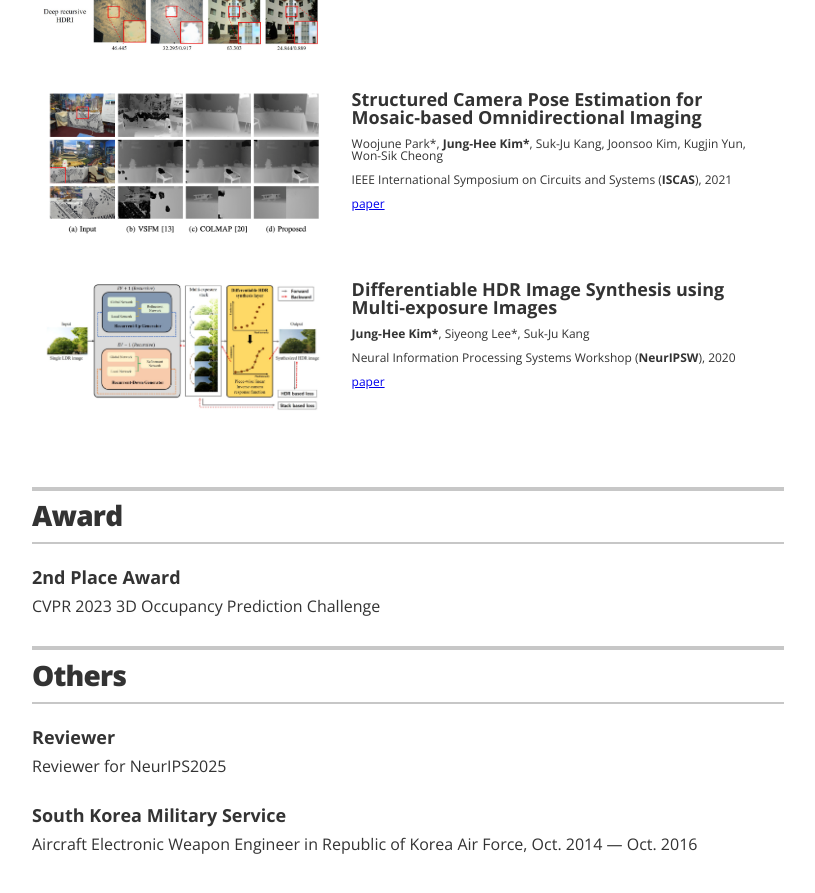
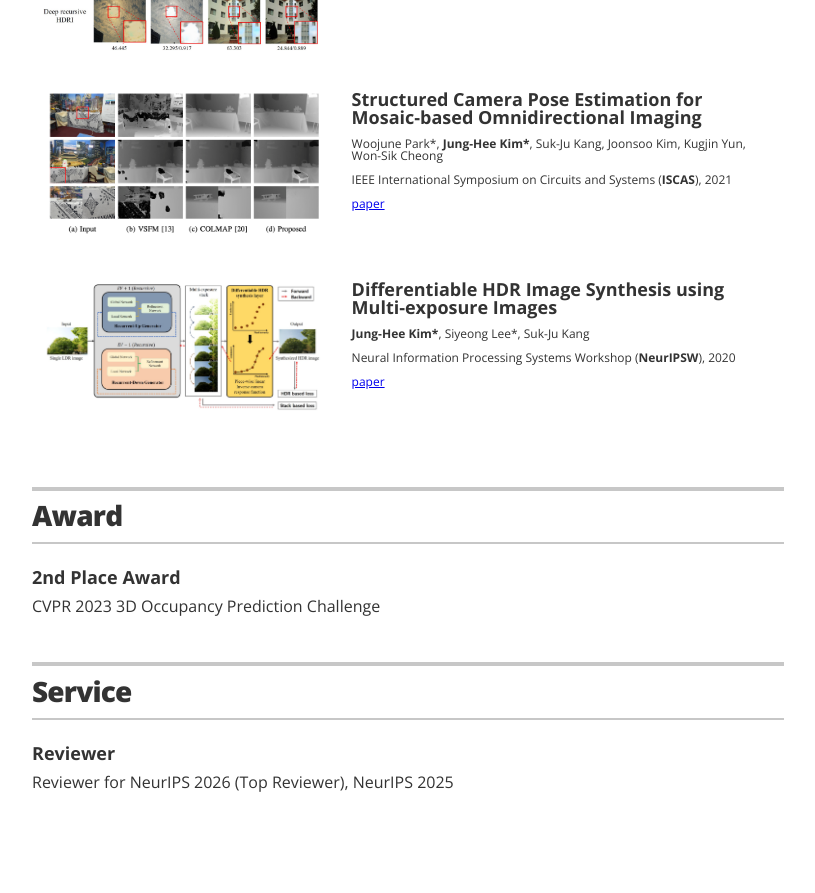
Before and after one commit to JungHeeKim29/jungheekim29.github.io, a Jekyll site: the page built from index.html, in a window 1280 px wide and 900 px high, scrolled down 2449 px. Shown: the top 893 px of the window, without its empty margins (232-1047 px from the left). Built offline with Jekyll 4.4.1, drawn with Linux system fonts in a browser that asks for light colours; after the commit the page ends 3287 px from its top, so only the background shows below that.

Commit message:
Update service section: add NeurIPS 2026 (Top Reviewer) and rename others to service

```diff
--- a/_config.yml
+++ b/_config.yml
@@ -33,7 +33,7 @@ resume_section_experience:      true
 resume_section_education:       true
 resume_section_publication:     true
 resume_section_interests:       true
-resume_section_others:          true
+resume_section_service:         true
 
 # Resume social links
 # uncomment the options you wish to display, and add your own URL
--- a/_data/others.yml
+++ /dev/null
@@ -1,5 +0,0 @@
-# Others
-- name: Reviewer
-  description: "Reviewer for NeurIPS2025"
-- name: South Korea Military Service
-  description: Aircraft Electronic Weapon Engineer in Republic of Korea Air Force, Oct. 2014 &mdash; Oct. 2016
--- /dev/null
+++ b/_data/service.yml
@@ -0,0 +1,3 @@
+# Service
+- name: Reviewer
+  description: "Reviewer for NeurIPS 2026 (Top Reviewer), NeurIPS 2025"
--- a/_layouts/resume.html
+++ b/_layouts/resume.html
@@ -115,21 +115,23 @@
               <p class="resume-item-copy" itemprop="description"> {{award.description }}</p>
             </div>
             {% endfor %}
+      </section>
 
-      {% if site.resume_section_others %}
-      <!-- begin others -->
+      {% if site.resume_section_service or site.resume_section_others %}
+      <!-- begin service -->
       <section class="content-section">
         <header class="section-header">
-          <h2>Others</h2>
+          <h2>Service</h2>
         </header>
 
-          {% for other in site.data.others %}
+          {% assign service_data = site.data.service | default: site.data.others %}
+          {% for item in service_data %}
             <div class="resume-item" >
-              <h3 class="resume-item-details" itemprop="description"> {{other.name }}</h3>
-              <p class="resume-item-copy" itemprop="description"> {{other.description }}</p>
+              <h3 class="resume-item-details" itemprop="description"> {{item.name }}</h3>
+              <p class="resume-item-copy" itemprop="description"> {{item.description }}</p>
             </div>
           {% endfor %}
-
+      </section>
       {% endif %}
     </div>
 
```
